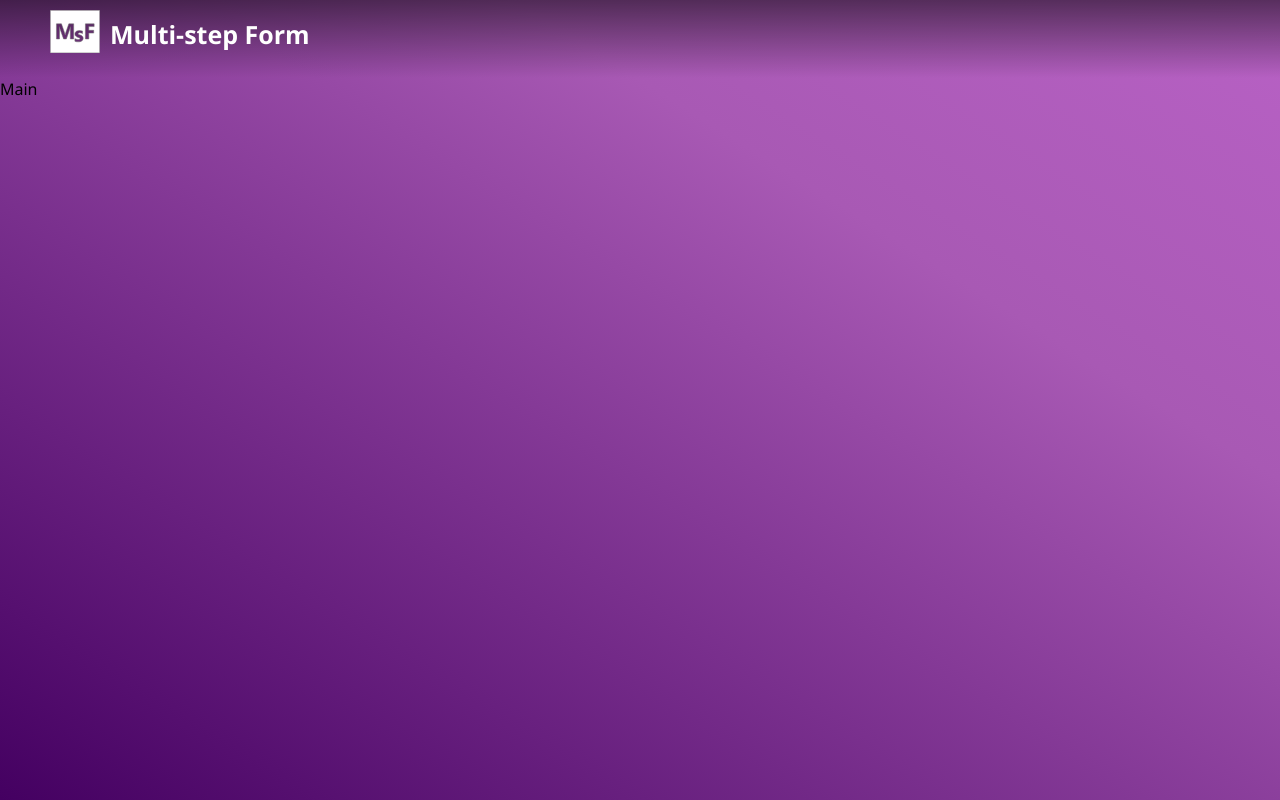
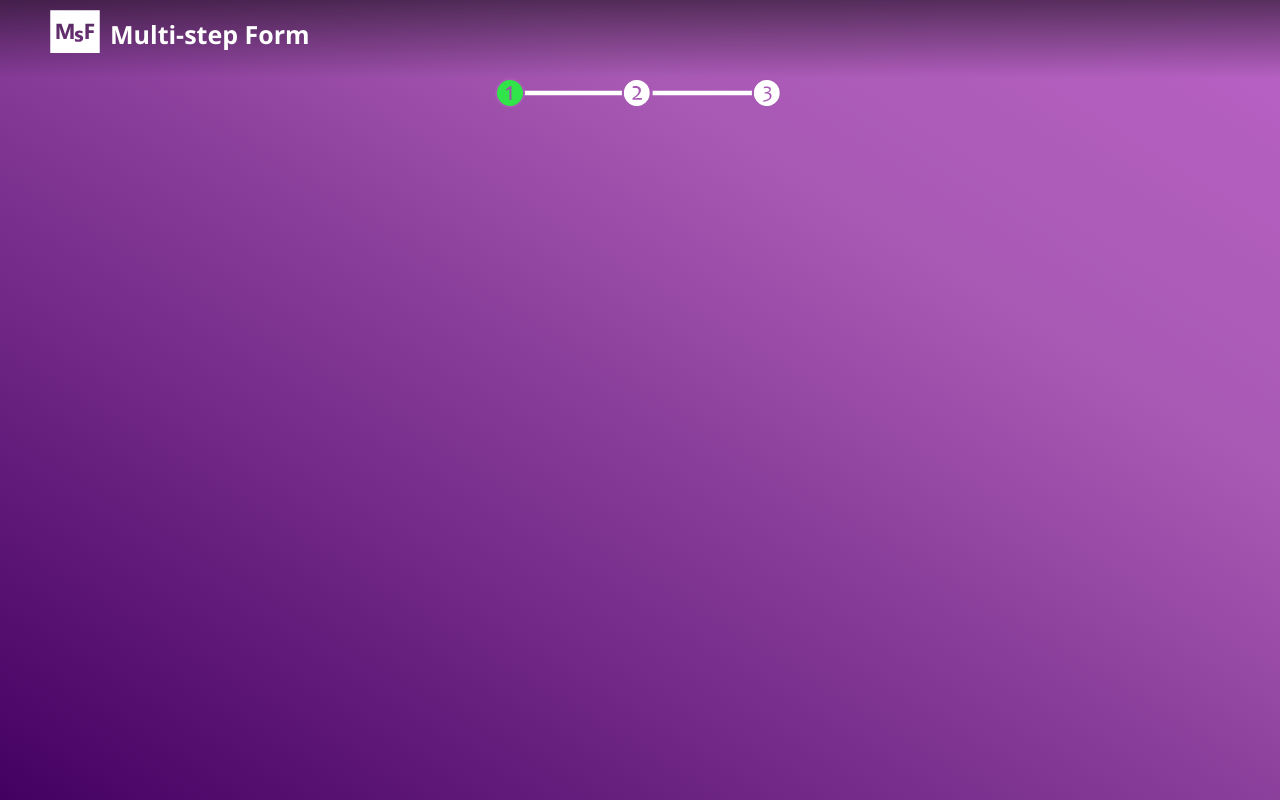
Before and after one commit to CodeBase912/Multi-Step-Form, a plain HTML site: page index.html in a window 1280 px wide. Drawn offline with Linux system fonts and the light colour scheme.

Commit message:
add: progress bar UI

```diff
--- a/index.html
+++ b/index.html
@@ -11,7 +11,7 @@
     <header>
       <!-- Header Content Container -->
       <div class="header__content-container">
-        <div class="header__logo-icon">
+        <div class="logo__icon">
           <svg width="100%" height="100%" viewBox="0 0 95 82">
             <path
               id="Logo_Icon"
@@ -19,15 +19,88 @@
               d="M743,294H649V213h94v81Zm-47.18-27.167v5.125a18.414,18.414,0,0,0,6.267,1.04,16.855,16.855,0,0,0,3.553-.37,9.592,9.592,0,0,0,3.023-1.182,6.349,6.349,0,0,0,2.1-2.1,6.567,6.567,0,0,0,.4-5.356,4.815,4.815,0,0,0-1.12-1.642,7.323,7.323,0,0,0-1.752-1.22,18.289,18.289,0,0,0-2.282-.961c-.461-.158-.936-.316-1.411-.471a9.283,9.283,0,0,1-1.291-.52,3.144,3.144,0,0,1-.941-.691,1.39,1.39,0,0,1-.36-.96,1.247,1.247,0,0,1,.24-.751,1.79,1.79,0,0,1,.661-.541,3.878,3.878,0,0,1,.97-.32,5.971,5.971,0,0,1,1.172-.11,10.883,10.883,0,0,1,2.693.35,10.023,10.023,0,0,1,2.572,1.051V252.32a20.69,20.69,0,0,0-2.763-.61,18.657,18.657,0,0,0-2.762-.211,14.965,14.965,0,0,0-3.353.371,9.177,9.177,0,0,0-2.863,1.161,6.168,6.168,0,0,0-2,2.032,5.642,5.642,0,0,0-.751,2.963,6.511,6.511,0,0,0,.33,2.182,4.867,4.867,0,0,0,.961,1.622,6.24,6.24,0,0,0,1.562,1.231,15.256,15.256,0,0,0,2.152.991c.5.2,1.035.381,1.582.541a13.012,13.012,0,0,1,1.511.54,4.128,4.128,0,0,1,1.131.7,1.3,1.3,0,0,1,.44,1,1.493,1.493,0,0,1-.971,1.4,6.317,6.317,0,0,1-2.652.461,10.38,10.38,0,0,1-2.933-.461,13.54,13.54,0,0,1-3.113-1.4Zm19.962-28.042V267.5h6.467V256.35h9.309V251.1h-9.309v-7.047h10.129v-5.265Zm-28.594,5.385h.16c-.159,2.227-.24,4.295-.24,6.146V267.5h6.386V238.793h-9.229L678.4,255.769a41.385,41.385,0,0,0-1.141,4.144h-.121a24.064,24.064,0,0,0-1.021-4.1l-5.866-17.016h-9.469V267.5h5.826V251.625c0-2.131-.088-4.637-.26-7.448h.18a37.118,37.118,0,0,0,.9,4l6.847,19.319h5.285l6.727-19.519a30.526,30.526,0,0,0,.9-3.8Z"
               transform="translate(-648.5 -212.5)"
               fill="#fff"
-              stroke="#707070"
-              stroke-width="1"
             />
           </svg>
         </div>
-        <h1 class="header_logo-text">Multi-step Form</h1>
+        <h1 class="logo__text">Multi-step Form</h1>
       </div>
     </header>
-    <main>Main</main>
+    <main>
+      <!-- Progress Bar Container -->
+      <div class="progress__container">
+        <div class="progress__icon progress__active">
+          <svg
+            xmlns="http://www.w3.org/2000/svg"
+            width="100%"
+            height="100%"
+            viewBox="0 0 50 50"
+          >
+            <path
+              id="Step_1_Icon"
+              data-name="Step 1 Icon"
+              d="M674.5,311.5a25.184,25.184,0,0,1-5.038-.508,24.861,24.861,0,0,1-8.939-3.762,25.073,25.073,0,0,1-9.058-11,24.875,24.875,0,0,1-1.457-4.693,25.243,25.243,0,0,1,0-10.077,24.862,24.862,0,0,1,3.762-8.939,25.074,25.074,0,0,1,11-9.058,24.873,24.873,0,0,1,4.693-1.457,25.242,25.242,0,0,1,10.077,0,24.865,24.865,0,0,1,8.939,3.762,25.073,25.073,0,0,1,9.058,11,24.87,24.87,0,0,1,1.457,4.693,25.243,25.243,0,0,1,0,10.077,24.863,24.863,0,0,1-3.762,8.939,25.072,25.072,0,0,1-11,9.058,24.872,24.872,0,0,1-4.693,1.457A25.184,25.184,0,0,1,674.5,311.5Zm-1.322-32.506h0c.181,2.068.273,5.325.273,9.679,0,3.759-.092,7.436-.273,10.927h4.247c-.165-3.708-.248-7.384-.248-10.927,0-5.018.084-10.272.248-15.617H675.29l-8.942,6.611,1.167,2.17,5.663-2.844Z"
+              transform="translate(-649.5 -261.5)"
+            />
+          </svg>
+        </div>
+        <!-- Progress Step 2 -->
+        <div class="progress__step translate__left">
+          <div class="progress_bar">
+            <svg
+              xmlns="http://www.w3.org/2000/svg"
+              width="100%"
+              height="100%"
+              viewBox="0 0 230 10"
+            >
+              <path id="Path_4" data-name="Path 4" d="M0,0H230V10H0Z" />
+            </svg>
+          </div>
+          <div class="progress__icon translate__left">
+            <svg
+              xmlns="http://www.w3.org/2000/svg"
+              width="100%"
+              height="100%"
+              viewBox="0 0 50 50"
+            >
+              <path
+                id="Step_2_Icon"
+                data-name="Step 2 Icon"
+                d="M355.5,307.5a25.184,25.184,0,0,1-5.038-.508,24.863,24.863,0,0,1-8.939-3.762,25.073,25.073,0,0,1-9.058-11,24.872,24.872,0,0,1-1.457-4.693,25.242,25.242,0,0,1,0-10.077,24.863,24.863,0,0,1,3.762-8.939,25.073,25.073,0,0,1,11-9.058,24.877,24.877,0,0,1,4.693-1.457,25.244,25.244,0,0,1,10.077,0,24.863,24.863,0,0,1,8.939,3.762,25.073,25.073,0,0,1,9.058,11,24.87,24.87,0,0,1,1.457,4.693,25.244,25.244,0,0,1,0,10.077,24.864,24.864,0,0,1-3.762,8.939,25.073,25.073,0,0,1-11,9.058,24.871,24.871,0,0,1-4.693,1.457A25.184,25.184,0,0,1,355.5,307.5Zm-3.353-34.826a12.759,12.759,0,0,1,3.065.329,6.077,6.077,0,0,1,2.189.987,4.134,4.134,0,0,1,1.313,1.645,5.663,5.663,0,0,1,.438,2.3,10.288,10.288,0,0,1-.652,3.664,10.587,10.587,0,0,1-1.956,3.209,30.668,30.668,0,0,1-3.564,3.346c-1.5,1.231-3.343,2.6-5.477,4.076l-.5,3.368h18.033l.5-3.517c-4.585.2-9.282.3-13.959.3v-.2a45.421,45.421,0,0,0,8.482-6.935,12.089,12.089,0,0,0,3.465-8.482,6.933,6.933,0,0,0-2.658-5.463c-1.763-1.49-4.513-2.245-8.172-2.245a19.038,19.038,0,0,0-4.819.5l-.5,3.517A22.657,22.657,0,0,1,352.147,272.674Z"
+                transform="translate(-330.5 -257.5)"
+              />
+            </svg>
+          </div>
+        </div>
+        <!-- Progress Step 3 -->
+        <div class="progress__step translate__left">
+          <div class="progress_bar">
+            <svg
+              xmlns="http://www.w3.org/2000/svg"
+              width="100%"
+              height="100%"
+              viewBox="0 0 230 10"
+            >
+              <path id="Path_4" data-name="Path 4" d="M0,0H230V10H0Z" />
+            </svg>
+          </div>
+          <div class="progress__icon translate__left">
+            <svg
+              xmlns="http://www.w3.org/2000/svg"
+              width="100%"
+              height="100%"
+              viewBox="0 0 50 50"
+            >
+              <path
+                id="Step_3_Icon"
+                data-name="Step 3 Icon"
+                d="M36.5,283.5a25.184,25.184,0,0,1-5.038-.508,24.863,24.863,0,0,1-8.939-3.762,25.073,25.073,0,0,1-9.058-11,24.874,24.874,0,0,1-1.457-4.693,25.244,25.244,0,0,1,0-10.077,24.863,24.863,0,0,1,3.762-8.939,25.073,25.073,0,0,1,11-9.058,24.874,24.874,0,0,1,4.693-1.457,25.243,25.243,0,0,1,10.077,0,24.863,24.863,0,0,1,8.939,3.762,25.073,25.073,0,0,1,9.058,11,24.874,24.874,0,0,1,1.457,4.693,25.244,25.244,0,0,1,0,10.077,24.863,24.863,0,0,1-3.762,8.939,25.073,25.073,0,0,1-11,9.058,24.876,24.876,0,0,1-4.693,1.457A25.184,25.184,0,0,1,36.5,283.5Zm-1.445-34.646a17.255,17.255,0,0,1,2.844.205,6.708,6.708,0,0,1,1.986.616,2.8,2.8,0,0,1,1.167,1.1,3.358,3.358,0,0,1,.389,1.664,2.976,2.976,0,0,1-.619,1.844,4.993,4.993,0,0,1-1.856,1.4,11.413,11.413,0,0,1-2.819.887,19.235,19.235,0,0,1-3.507.3l-.4,2.385a25.508,25.508,0,0,1,4.271.318,11.244,11.244,0,0,1,3.113.955,4.429,4.429,0,0,1,1.9,1.731,5.228,5.228,0,0,1,.634,2.648,5.556,5.556,0,0,1-.848,3.016,7.452,7.452,0,0,1-2.544,2.355,15.418,15.418,0,0,1-4.056,1.618,29.76,29.76,0,0,1-5.383.807l.579,2.465c5.045-.253,8.963-1.477,11.644-3.638s4.041-4.626,4.041-7.326a6.592,6.592,0,0,0-1.666-4.57,7.381,7.381,0,0,0-4.2-2.325v-.2c3.059-1.024,4.61-3.027,4.61-5.953a4.617,4.617,0,0,0-1.966-3.7,8.883,8.883,0,0,0-5.6-1.553,22.342,22.342,0,0,0-5.767.541l-.239,2.826A19.456,19.456,0,0,1,35.055,248.854Z"
+                transform="translate(-11.5 -233.5)"
+              />
+            </svg>
+          </div>
+        </div>
+      </div>
+    </main>
     <script src="./app.js"></script>
   </body>
 </html>
--- a/style.css
+++ b/style.css
@@ -2,6 +2,7 @@
   margin: 0;
   box-sizing: border-box;
   --max-width: 1200px;
+  --progress-complete: #31e449;
 }
 
 body {
@@ -33,17 +34,55 @@ header {
   padding: 10px 10px 20px 10px;
 }
 
-.header__logo-icon {
+.logo__icon {
   width: 50px;
   object-fit: contain;
   margin-right: 10px;
 }
 
-.header_logo-text {
+.logo__text {
   color: white;
   font-size: 25px;
 }
 
 main {
   height: 100%;
+  width: 100vw;
+  display: flex;
+  flex-direction: column;
+  align-items: center;
+  fill: white;
 }
+
+.progress__container {
+  display: flex;
+  align-items: center;
+}
+
+.progress__icon {
+  width: 30px;
+  height: 30px;
+  z-index: 10;
+  border-radius: 100%;
+  border: 2px solid #a859b4;
+}
+
+.progress_bar {
+  width: 100px;
+  height: 30px;
+  display: flex;
+  align-items: center;
+}
+
+.translate__left {
+  transform: translateX(-2%);
+}
+
+.progress__step {
+  display: flex;
+  align-items: center;
+}
+
+.progress__active {
+  fill: var(--progress-complete);
+}
```
